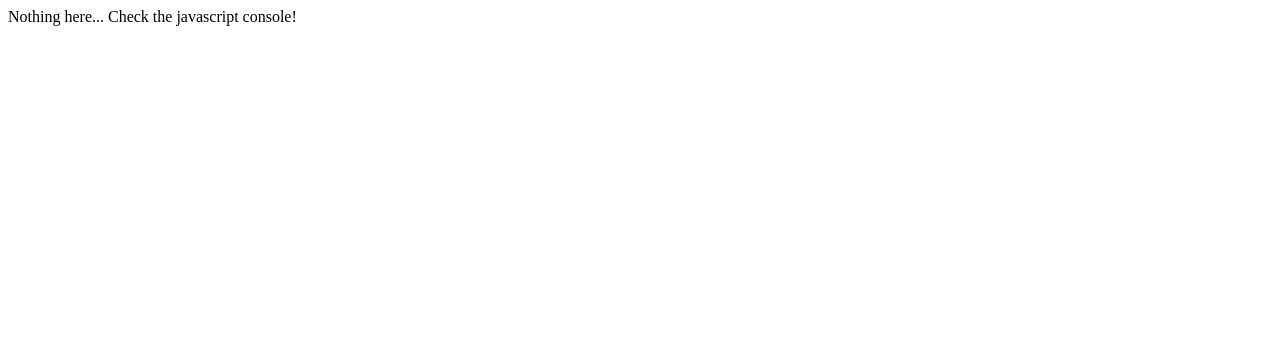
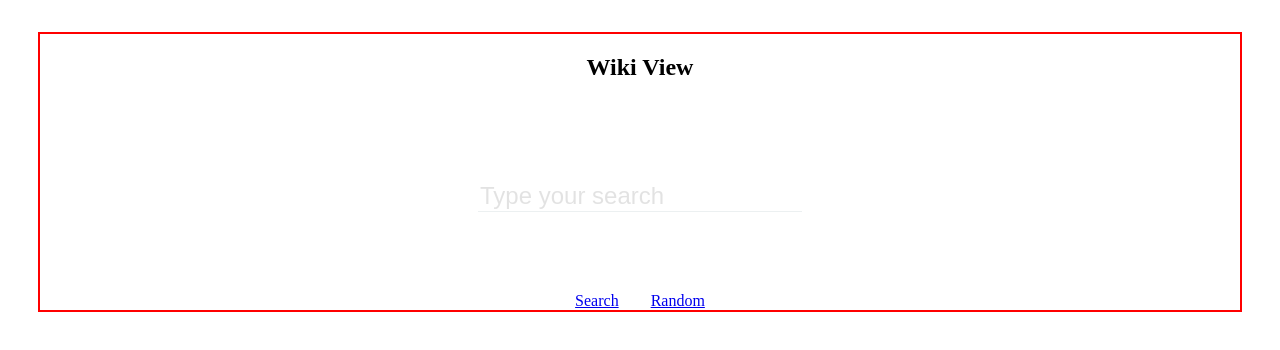
Before and after one commit to patrickxrivera/Wiki-Search, a website: page app/index.html in a window 1280 px wide. Drawn offline with Linux system fonts and the light colour scheme.

Commit message:
Created search page's CSS layout

```diff
--- /dev/null
+++ b/app/css/layout.css
@@ -0,0 +1,29 @@
+.search-container {
+  width: 95%;
+  margin: 2rem auto;
+  border: 2px solid red;
+}
+
+.search-header {
+  text-align: center;
+}
+
+.search-input-area,
+.search-button-area {
+  display: flex;
+  justify-content: center;
+}
+
+.search-input-area {
+}
+
+.search-input-el {
+  border: none;
+  border-bottom: 1px solid #ecf0f1;
+  width: 20rem;
+  margin: 5rem auto;
+}
+
+.search-buttons-gutter {
+  width: 2rem;
+}
--- /dev/null
+++ b/app/css/state.css
@@ -0,0 +1,3 @@
+.search-input-el:focus {
+  outline: none;
+}
--- /dev/null
+++ b/app/css/style.css
@@ -0,0 +1,11 @@
+.search-input-el {
+  font-size: 1.5rem;
+}
+
+.search-input-el {
+  caret-color: #1EAAF1;
+}
+
+.search-input-el::placeholder {
+  opacity: 0.2;
+}
--- a/app/index.html
+++ b/app/index.html
@@ -2,10 +2,29 @@
 <html>
 <head>
 	<title>Wikipedia Viewer</title>
+	<link rel="stylesheet" href="master.css">
 </head>
 <body>
-	Nothing here... Check the javascript console!
+
+	<div class="search-container">
+
+		<header class="search-header">
+			<h2>Wiki View</h2>
+		</header>
+
+		<div class="search-input-area">
+			<input class="search-input-el" type="text" name="" placeholder="Type your search">
+		</div>
+
+		<div class="search-button-area">
+			<a class="search-button" href="#">Search</a>
+			<span class="search-buttons-gutter"></span>
+			<a class="search-button" href="#">Random</a>
+		</div>
+
+	</div> <!-- Search Container -->
 
 	<script type="text/javascript" src="../bundle.js"></script>
+
 </body>
 </html>
--- /dev/null
+++ b/app/master.css
@@ -0,0 +1,4 @@
+@import url('./css/layout.css');
+@import url('./css/style.css');
+@import url('./css/state.css');
+@import url('./css/theme.css');
--- a/app/scripts/utils.js
+++ b/app/scripts/utils.js
@@ -11,4 +11,4 @@ export default (function getUtils() {
   function getUpperCase(word) {
     return word.toUpperCase();
   }
-}())
+}());
```
Also changed, not shown: bundle.js (+1 -1 lines), app/css/theme.css (added).
